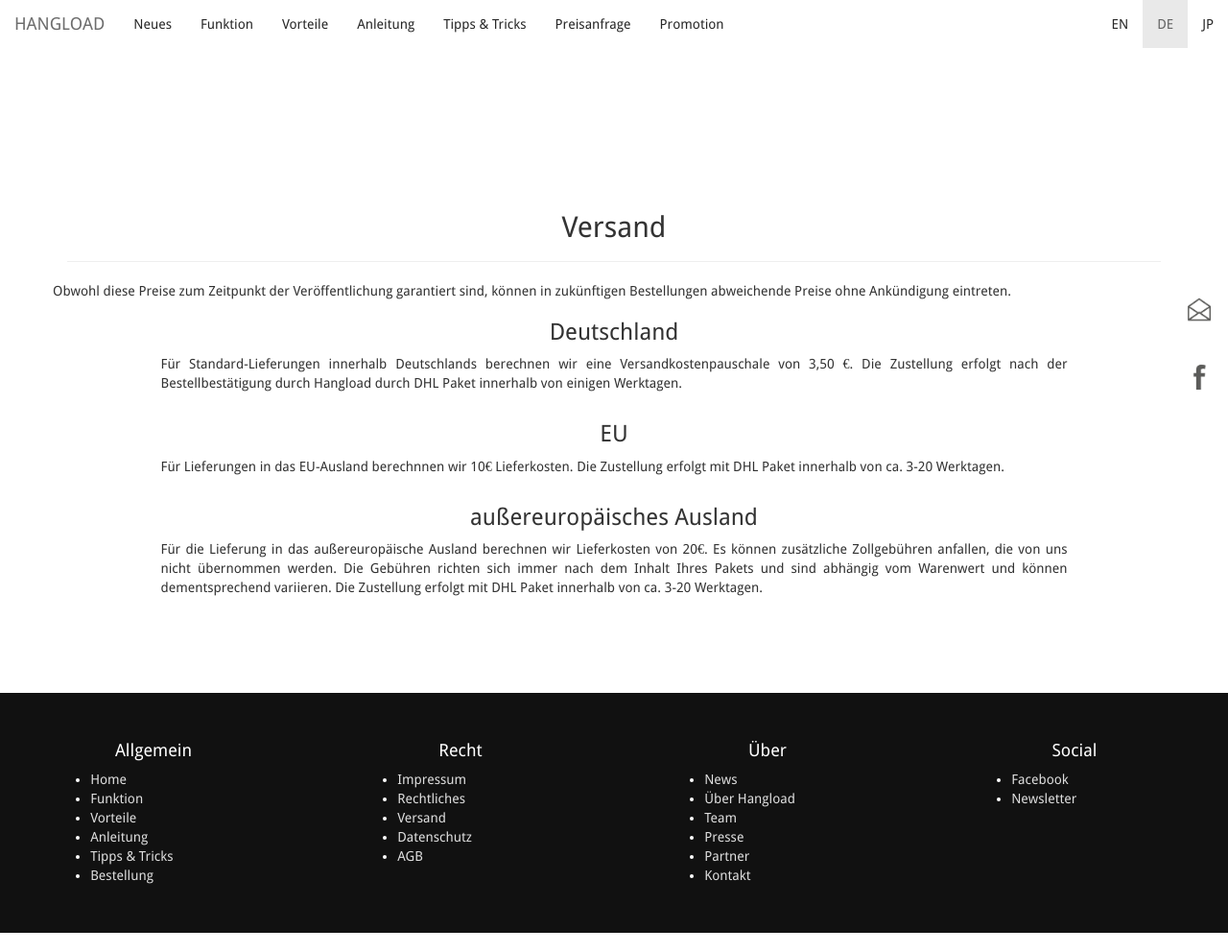
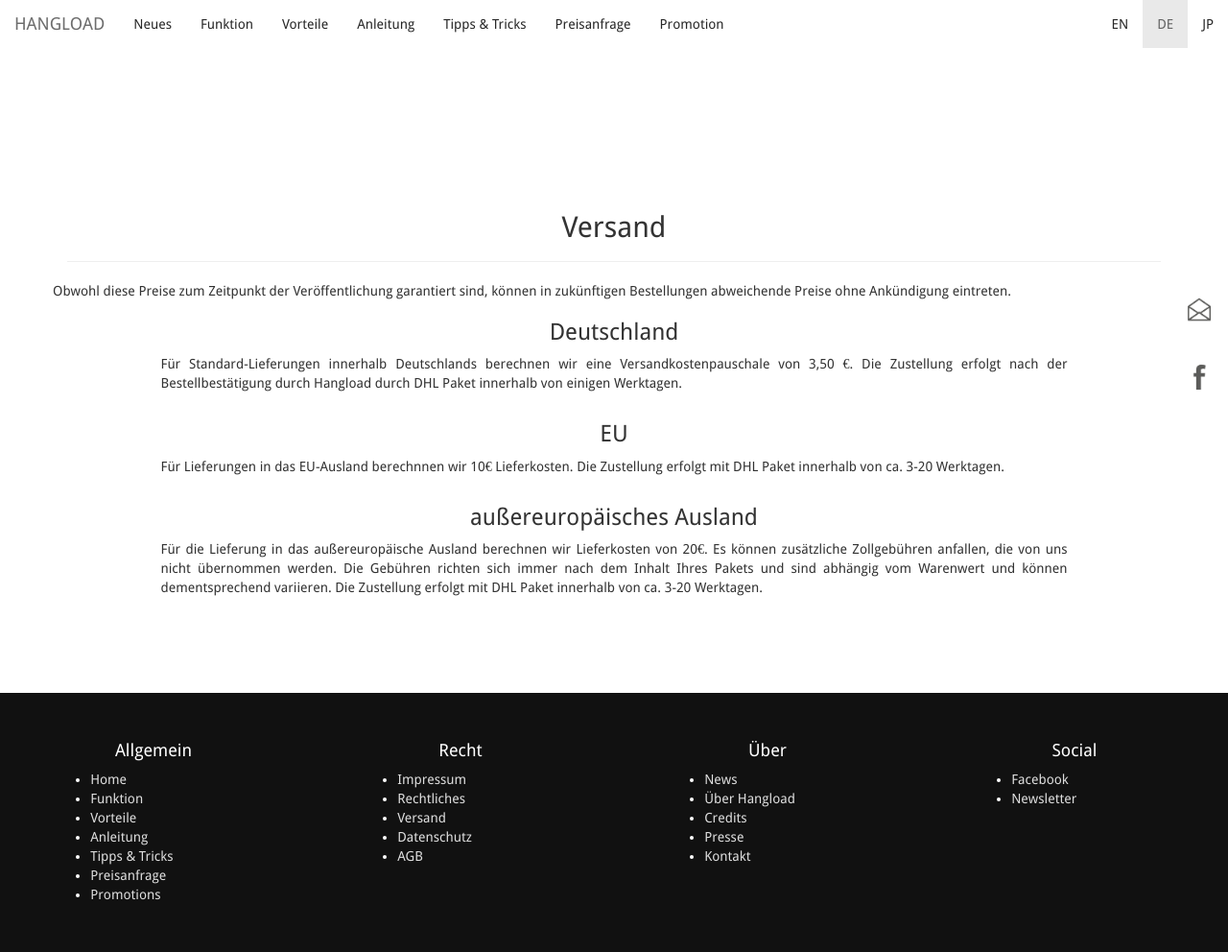
Before and after one commit to bodokaiser/hangload.com, a Jekyll site: the page built from deliveryDE.html, in a window 1280 px wide and 992 px high. Shown: the whole window at 96% size. Built offline with Jekyll 4.4.1, drawn with Linux system fonts in a browser that asks for light colours; nearby versions of some CDN libraries; library files that are not in the unit come from our copies; Markdown is read by kramdown in place of the engine named in the settings.

Commit message:
Update footerDE.html

```diff
--- a/_includes/footerDE.html
+++ b/_includes/footerDE.html
@@ -12,7 +12,8 @@ Allgemein
 <li><a href="/de/#benefits">Vorteile</a></li>
 <li><a href="/de/instructions">Anleitung</a></li>
 <li><a href="/de/technique">Tipps & Tricks </a></li>
-<li><a href="/de/webshop">Bestellung</a></li>
+<li><a href="/de/webshop">Preisanfrage</a></li>
+<li><a href="/de/promotions">Promotions</a></li>
 <!--<li><a href="/#socialize">Socialize</a></li> -->
 </ul>
 </div>
@@ -39,9 +40,9 @@ Recht
 <ul>
 <li><a href="//hangloadug.tumblr.com/">News</a></li>
 <li><a href="/aboutDE/#aboutHL">Über Hangload</a></li>
-<li><a href="/aboutDE/#team">Team</a></li>
+<li><a href="/aboutDE/#team">Credits</a></li>
 <li><a href="/pressDE/#press">Presse</a></li>
- <li><a href="/partner/#partner">Partner</a></li>
+ <!-- <li><a href="/partner/#partner">Partner</a></li> -->
 <li><a href="mailto:info@hangload.com">Kontakt</a></li>
 </ul>
 </div>
```
